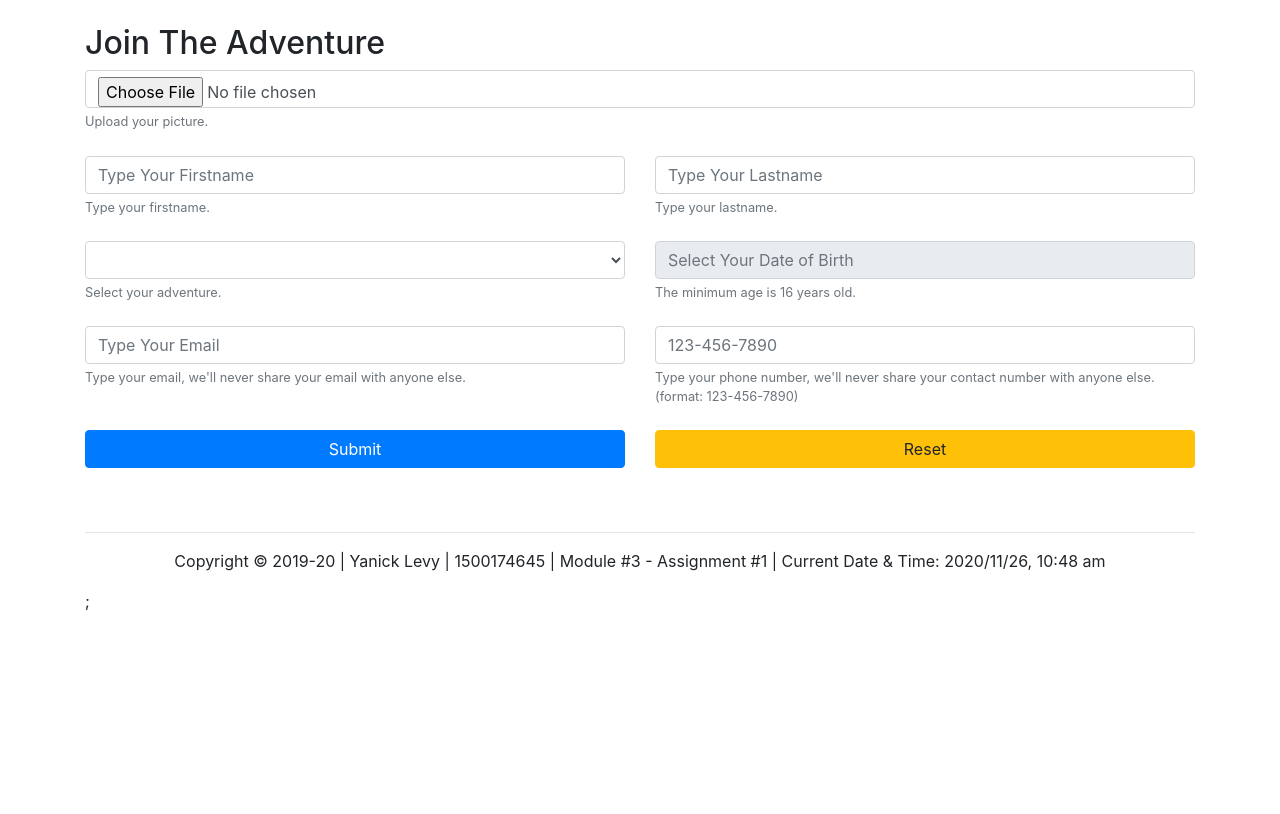
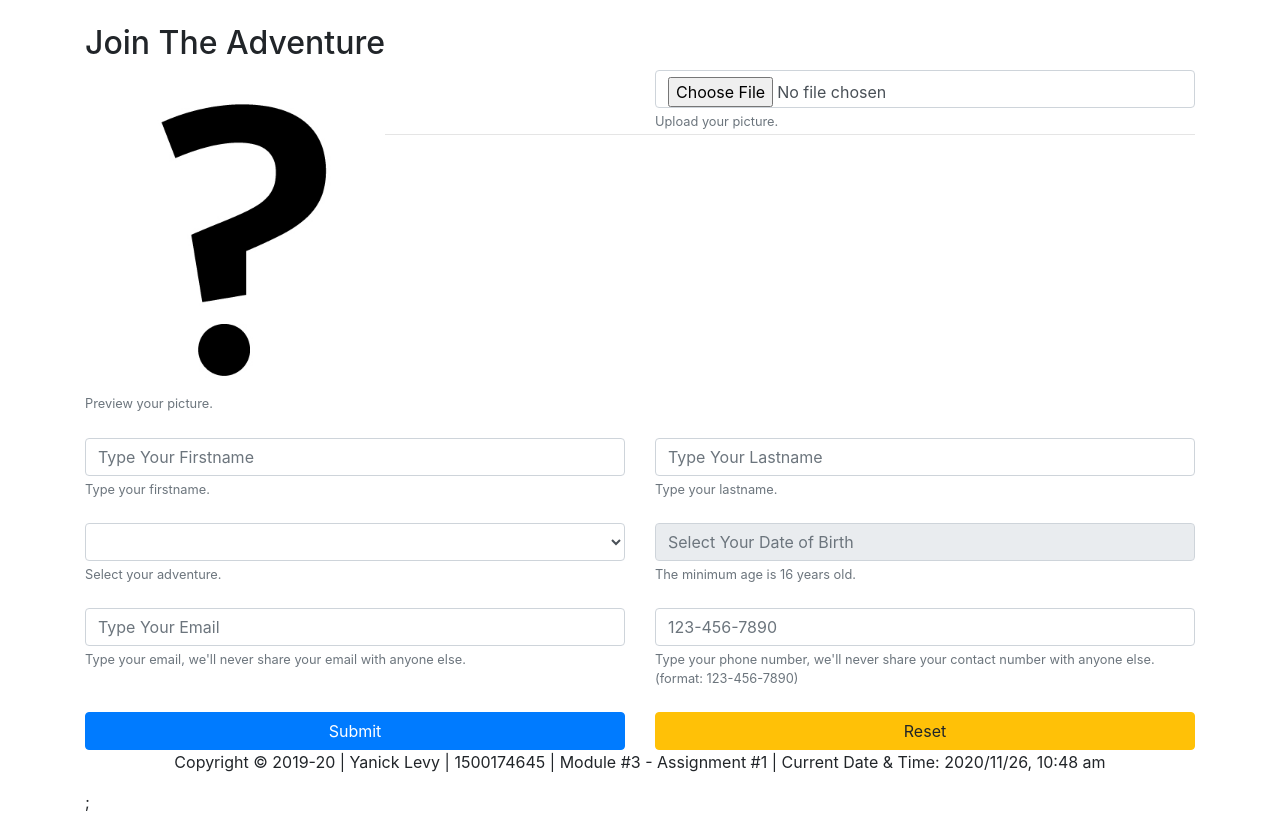
Before and after one commit to YanickGit/adventures_inc, a PHP site: page /sign-up.php in a window 1280 px wide. Shown: the part 56-870 px from the top of the page. Before the commit the page ends 666 px from the top, so only its background shows below. Run offline with PHP 8.4, Linux system fonts and the light colour scheme; data that the repository does not hold is empty; some libraries are stand-ins or nearby versions.

Commit message:
Preview Image

```diff
--- a/includes/footer.php
+++ b/includes/footer.php
@@ -128,6 +128,46 @@ $(window).load(function(){
 </script>
 
 <!--===========================================================-->
+
+    <!-- Preview Image
+	<script>
+	function filePreview(input) {
+    if (input.files && input.files[0]) {
+        var reader = new FileReader();
+        reader.onload = function (e) {
+            $('#previewImg + img').remove();
+            $('#sign-up-form').after('<img src="'+e.target.result+'" width="450" height="300"/>');
+            //$('#sign-up-form + embed').remove();
+            //$('#sign-up-form').after('<embed src="'+e.target.result+'" width="450" height="300">');
+        }
+        reader.readAsDataURL(input.files[0]);
+    }
+}
+
+$("#image").change(function () {
+    filePreview(this);
+});
+
+</script> -->
+
+<script>
+    function previewFile(input){
+        var file = $("input[type=file]").get(0).files[0];
+
+        if(file){
+            var reader = new FileReader();
+
+            reader.onload = function(){
+                $("#previewImg").attr("src", reader.result);
+            }
+
+            reader.readAsDataURL(file);
+        }
+    }
+</script>
+
+<!--===========================================================-->
+
     <!-- jQuery UI DatePicker -->
     <script src="https://code.jquery.com/jquery-1.12.4.js"></script>
     <script src="https://code.jquery.com/ui/1.12.1/jquery-ui.js"></script>
--- a/sign-up.php
+++ b/sign-up.php
@@ -11,10 +11,20 @@
     <br>
     <h2><?php echo $title;?></h2>
 
-    <form method="post" action="success.php" enctype="multipart/form-data" autocomplete="off">
+    <style type="text/css">
+form{float: left;width: 100%;}
+img, embed{margin-top: 20px;}
+</style>
+
+    <form method="post" action="success.php" enctype="multipart/form-data" id="sign-up-form" autocomplete="off">
+
     <div class="row">
       <div class="col">
-		<input type="file" class="form-control" id="image" accept="image/*" placeholder="Upload Your Picture "name="image" >
+      <img id="previewImg" src="images/team/__blank.jpg" alt="Placeholder" width="300" height="300">
+		<small id="help" class="form-text text-muted">Preview your picture.</small>
+      </div>
+      <div class="col">
+		<input type="file" class="form-control" id="image" accept="image/*" onchange="previewFile(this);" placeholder="Upload Your Picture " name="image" >
 		<small id="help" class="form-text text-muted">Upload your picture.</small>
       </div>
     </div>
```
Also changed, not shown: uploadimage.php (added, +9 -0 lines), includes/__uploadimage.php (renamed from includes/uploadimage.php).
